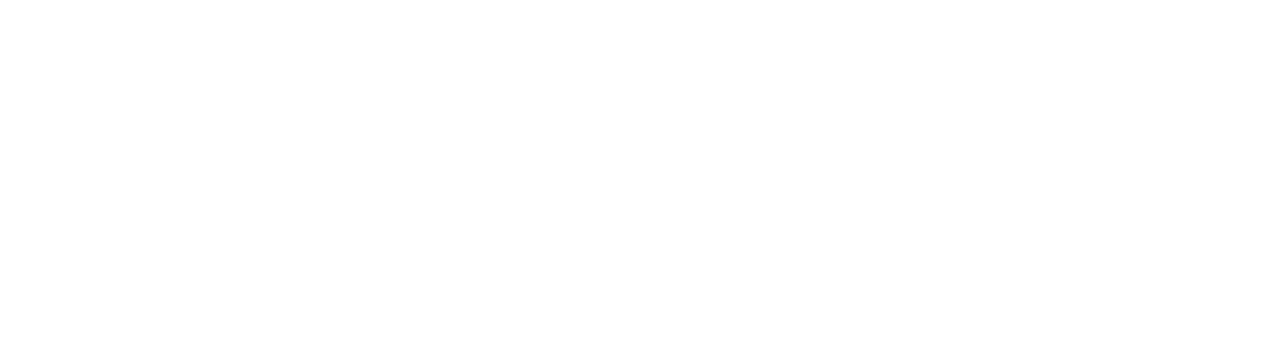
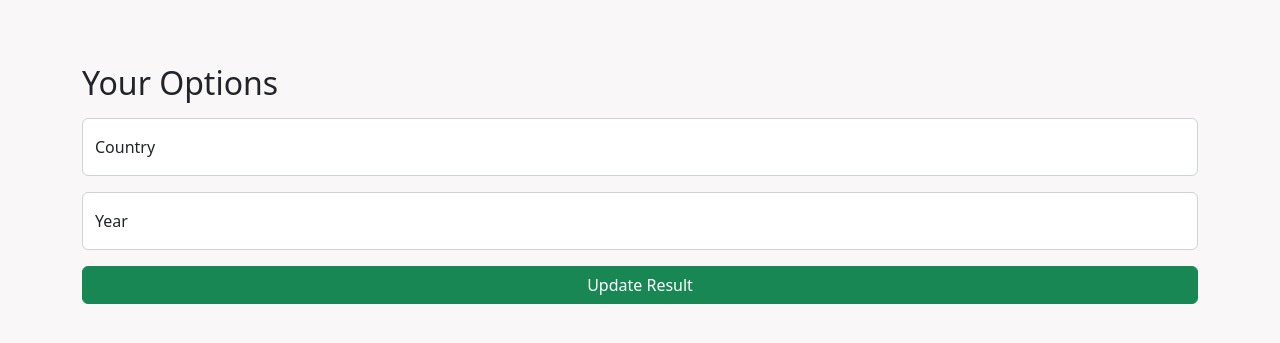
Before and after one commit to zaid-kamil/webapp_one, a Flask app: page /home in a window 1280 px wide. Before the commit the part shown is empty. Shown: the top 343 px of the page. Run offline with Flask 3, Linux system fonts and the light colour scheme; some libraries are stand-ins or nearby versions.

Commit message:
form and logic

```diff
--- a/app.py
+++ b/app.py
@@ -1,14 +1,41 @@
-from flask import Flask, render_template
-
+from flask import Flask, render_template, request, redirect
+import plotly.express as px
 app = Flask(__name__)
 
 
+def load_gapminder():
+    df = px.data.gapminder()
+    return df
+
 @app.route('/')
 def index():
-    return render_template('index.html')
+    name = "Sample Project One"
+    return render_template('index.html', title=name)
 
-@app.route('/home')
+@app.route('/home', methods=['GET', 'POST'])
 def home():
+    df = load_gapminder()
+    fig1 = None
+    if request.method=='POST':
+        country = request.form.get('country')
+        year = request.form.get('year')
+        if len(country) == 0 and len(year) != 0:
+            year = int(year)
+            result = df.query("year == @year")
+            fig1 = px.sunburst(result, path=['continent', 'country'], values='pop')
+            fig1 = fig1.to_html()
+        elif len(year) == 0 and len(country) != 0:
+            result = df.query("country == @country")
+            fig1 = px.area(result, x='year', y='pop')
+            fig1 = fig1.to_html()
+        elif len(country) != 0 and len(year) != 0:
+            year = int(year)
+            result = df.query("country == @country").query("year == @year")
+        else:
+            result = df
+        return render_template('home.html',
+                               result=result.to_html(),
+                               fig1 = fig1)
     return render_template('home.html')
 
 
--- a/templates/home.html
+++ b/templates/home.html
@@ -10,6 +10,12 @@
     <!-- Bootstrap CSS v5.2.1 -->
     <link href="https://cdn.jsdelivr.net/npm/bootstrap@5.2.1/dist/css/bootstrap.min.css" rel="stylesheet"
         integrity="sha384-iYQeCzEYFbKjA/T2uDLTpkwGzCiq6soy8tYaI1GyVh/UjpbCx/TYkiZhlZB6+fzT" crossorigin="anonymous">
+    <link rel="stylesheet" href="//cdn.datatables.net/1.13.4/css/jquery.dataTables.min.css">
+    <style>
+        body {
+            background-color: rgb(249, 247, 247);
+        }
+    </style>
 
 </head>
 
@@ -19,11 +25,39 @@
     </header>
     <main>
         <div class="container">
-            <div class="row">
+            <div class="row mt-5">
                 <div class="col-md-12">
-
+                    <form method="POST">
+                        <h2 class="my-3">Your Options</h2>
+                        <div class="form-floating mb-3">
+                            <input type="text" class="form-control" name="country" id="country"
+                                placeholder="Enter country name">
+                            <label for="country">Country</label>
+                        </div>
+                        <div class="form-floating mb-3">
+                            <input type="number" class="form-control" name="year" id="year" placeholder="Enter year">
+                            <label for="year">Year</label>
+                        </div>
+                        <div class="d-grid gap-2 mb-3">
+                            <button class="btn btn-success">Update Result</button>
+                        </div>
+                    </form>
+                </div>
+                <div class="col-md-12 bg-light">
+                    {{result|safe}}
                 </div>
             </div>
+
+            {% if fig1 %}
+            <div class="row">
+                <div class="card">
+                    <div class="card-body">
+                        {{fig1|safe}}
+                    </div>
+                </div>
+            </div>
+            {% endif %}
+
         </div>
     </main>
     <footer>
@@ -37,6 +71,14 @@
     <script src="https://cdn.jsdelivr.net/npm/bootstrap@5.2.1/dist/js/bootstrap.min.js"
         integrity="sha384-7VPbUDkoPSGFnVtYi0QogXtr74QeVeeIs99Qfg5YCF+TidwNdjvaKZX19NZ/e6oz" crossorigin="anonymous">
         </script>
+    <script src="https://code.jquery.com/jquery-3.6.4.min.js"
+        integrity="sha256-oP6HI9z1XaZNBrJURtCoUT5SUnxFr8s3BzRl+cbzUq8=" crossorigin="anonymous"></script>
+    <script src="//cdn.datatables.net/1.13.4/js/jquery.dataTables.min.js"></script>
+    <script>
+        $(function () {
+            $('.dataframe').DataTable();
+        });
+    </script>
 </body>
 
 </html>
--- a/templates/index.html
+++ b/templates/index.html
@@ -25,6 +25,7 @@
     <main>
         <div class="container">
             <img src="/static/images/logo_digipodium.png" alt="logo">
+            <h1>{{title}}</h1>
             <a href="/home" class="btn btn-lg btn-success">Click to Start</a>
         </div>
     </main>
```
Also changed, not shown: 1 other file.
